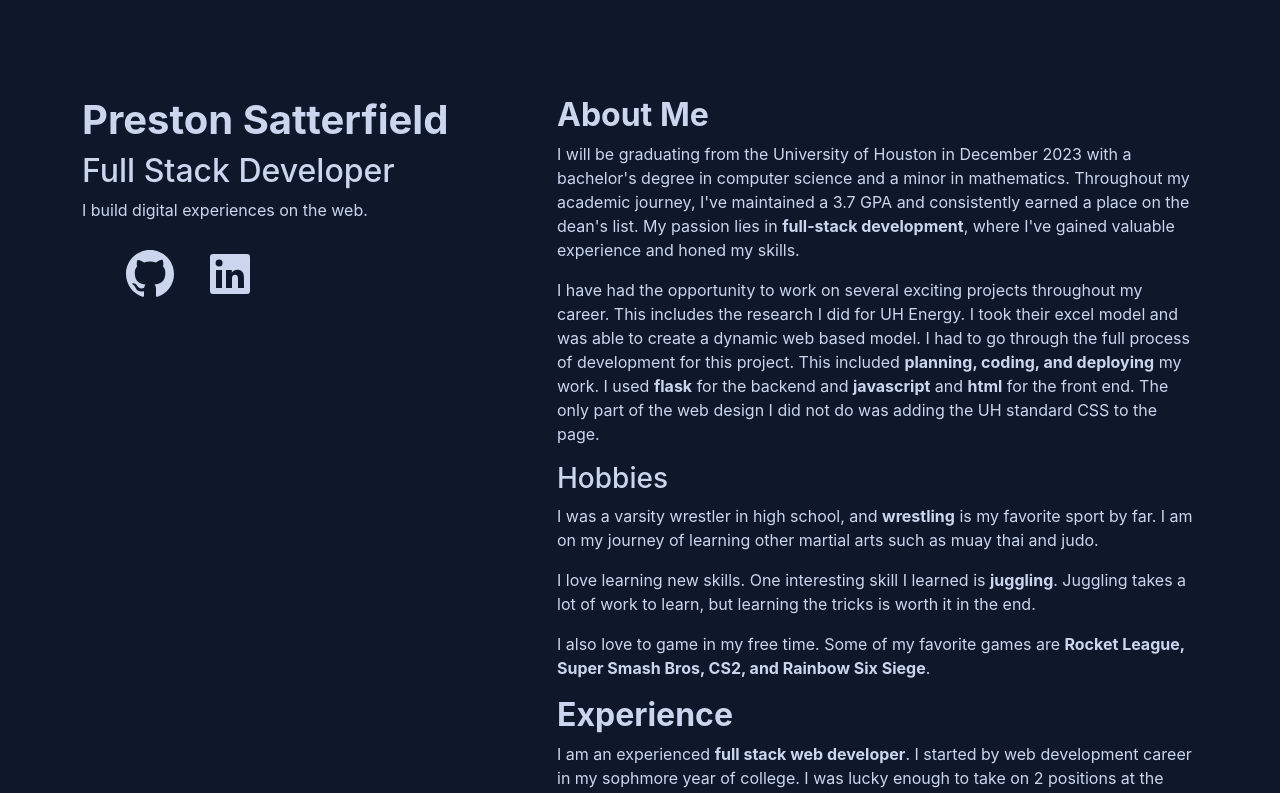
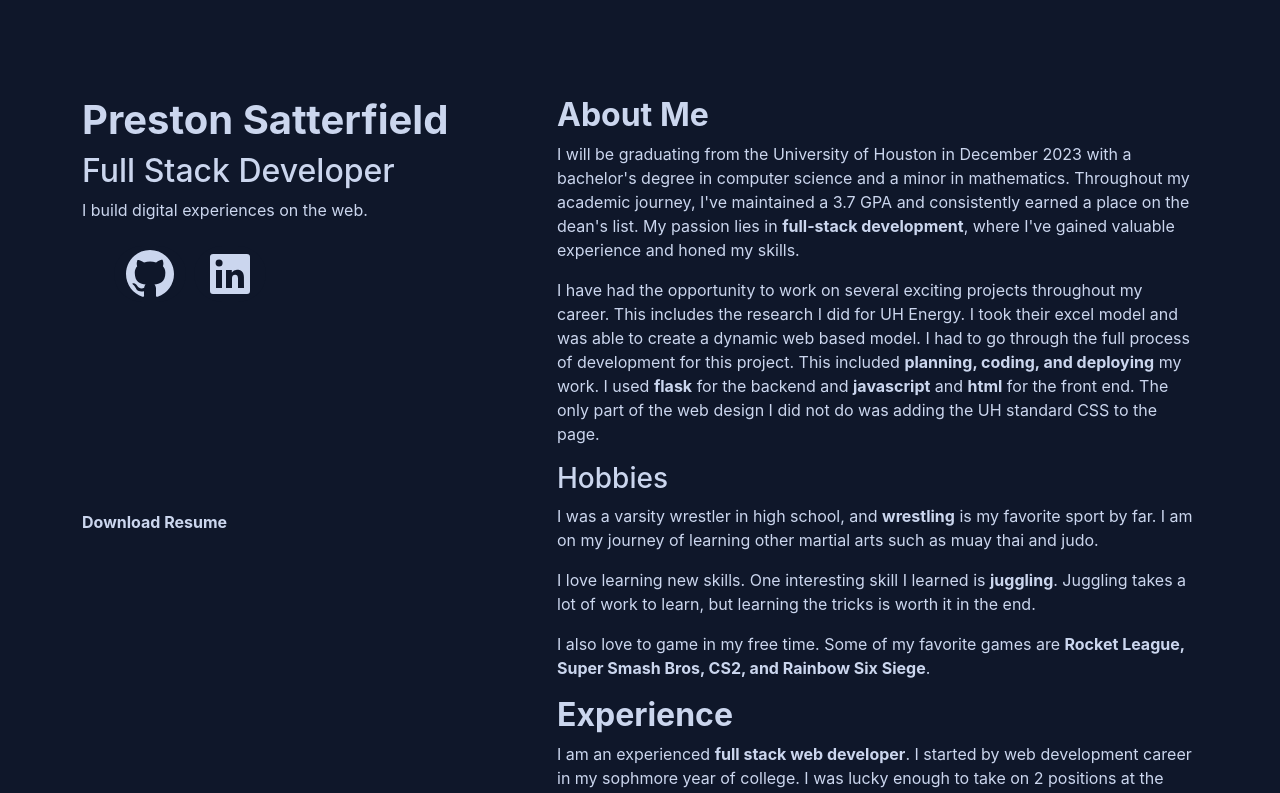
Before and after one commit to pdsatter/Portfolio, a React (Create React App) app in the folder portfolio-app/: page / in a window 1280 px wide. Shown: the top 793 px of the page. Built offline with nearby package versions, Linux system fonts and the light colour scheme.

Commit message:
Fix css spacing

```diff
--- a/portfolio-app/src/App.css
+++ b/portfolio-app/src/App.css
@@ -71,11 +71,6 @@ ul li, ol li{
   flex-direction: column;
 }
 
-.main-body {
-  padding-top: 6rem;
-  padding-bottom: 6rem;
-}
-
 .experience {
   padding: .5rem;
   border-radius: .375rem;
@@ -93,10 +88,6 @@ ul li, ol li{
 .main-body a {
   text-decoration: none;
   color: var(--TEXT_CYAN);
-}
-
-.main-body li:hover {
-  background-color: var(--HIGHLIGHT);
 }
 
 .resume a {
@@ -121,6 +112,13 @@ ul li, ol li{
   color: var(--HIGHLIGHT);
 }
 
+.main-body {
+  padding-top: 1rem;
+  padding-bottom: 1rem;
+}
+
+
+/* Desktop Only Styling */
 @media (min-width: 768px) {
   .App-header {
     padding-top: 50%;
@@ -129,5 +127,15 @@ ul li, ol li{
   .Sticky {
     position: sticky;
     top: 0;
+    z-index: 100;
+  }
+
+  .resume-padding {
+    padding-top: 12rem;
+  }
+
+  .main-body {
+    padding-top: 6rem;
+    padding-bottom: 6rem;
   }
 }
--- a/portfolio-app/src/Body.tsx
+++ b/portfolio-app/src/Body.tsx
@@ -8,7 +8,7 @@ function Body() {
         <div className="main-body">
             <AboutMe />
             <Experience />
-            <Resume />
+
         </div>
 
     );
--- a/portfolio-app/src/Header.tsx
+++ b/portfolio-app/src/Header.tsx
@@ -1,9 +1,10 @@
 import './App.css'
 import ContactLinks from './ContactLinks';
-
+import Resume from './Resume';
 function Header() {
 return (
-    <div className="Sticky main-body">
+  <div className="Sticky main-body">
+    <div>
       <h1><strong>Preston Satterfield</strong></h1>
       <h2>Full Stack Developer</h2>
       <p>I build digital experiences on the web.</p>
@@ -11,6 +12,11 @@ return (
       <ContactLinks />
     </div>
 
+    <div className="resume-padding">
+      <Resume />
+    </div>
+  </div>
+
     );
 }
 
--- a/portfolio-app/src/Resume.tsx
+++ b/portfolio-app/src/Resume.tsx
@@ -1,6 +1,6 @@
 function Resume() {
     return (
-        <div className="resume">
+        <div className="resume Sticky-Resume">
             <a href="/resume.pdf" download><strong><span>Download Resume</span></strong></a>
         </div>
     )
```
